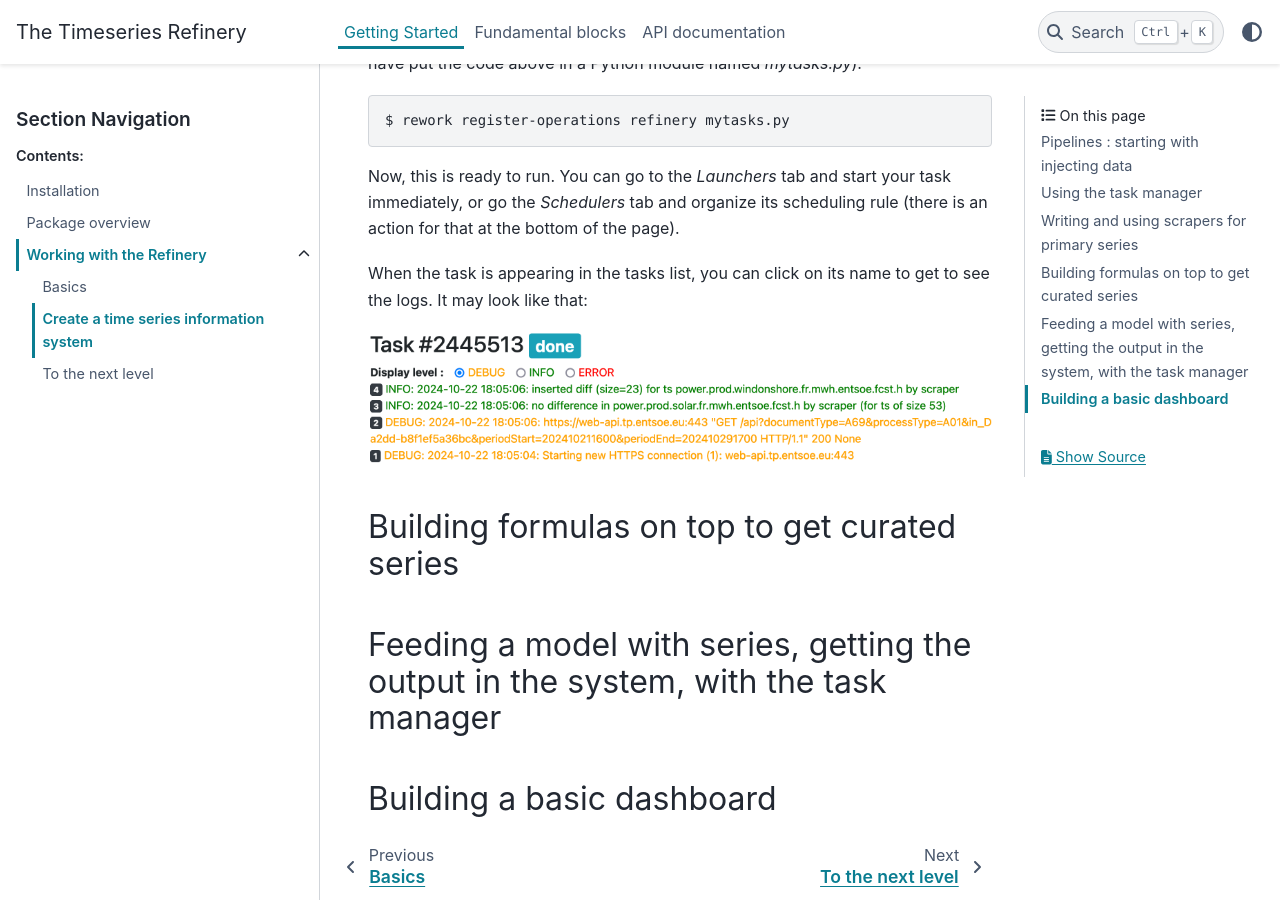
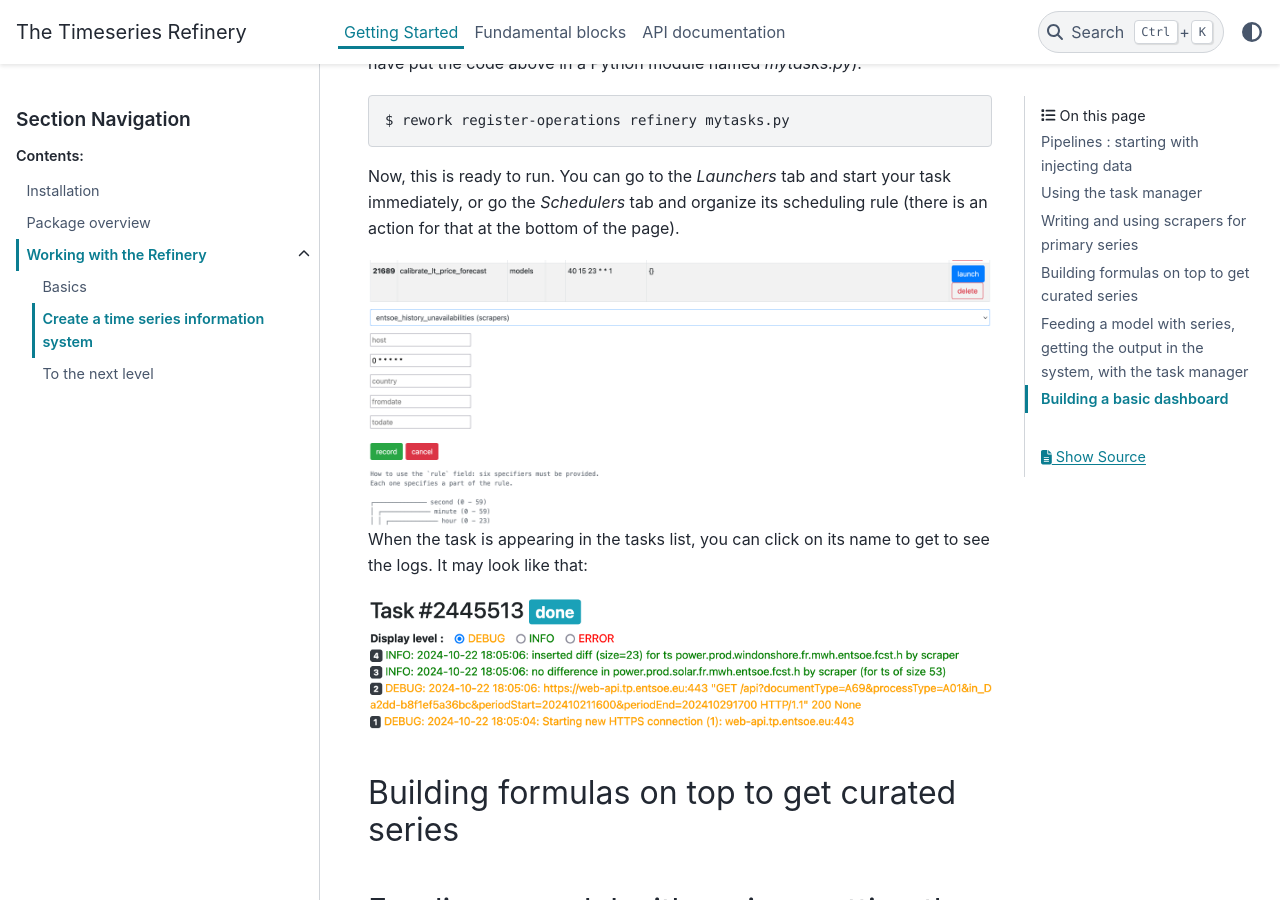
Before and after one commit to pythonianfr/tshistory_refinery, a Sphinx documentation site: the page built from docs/getting_started/tutorials/medium.rst, in a window 1280 px wide and 900 px high, scrolled down 5367 px. Built offline with Sphinx 7.4.7 and the PyData theme 0.15.4, drawn with Linux system fonts in a browser that asks for light colours.

Commit message:
docs/medium: show the new scheduler rule ui
related to #28

```diff
--- a/docs/getting_started/tutorials/medium.rst
+++ b/docs/getting_started/tutorials/medium.rst
@@ -237,6 +237,8 @@ your task immediately, or go the `Schedulers` tab and organize its
 scheduling rule (there is an action for that at the bottom of the
 page).
 
+.. image:: ./newsched.png
+
 When the task is appearing in the tasks list, you can click on its
 name to get to see the logs. It may look like that:
 
```
Also changed, not shown: docs/getting_started/tutorials/newsched.png (added).
